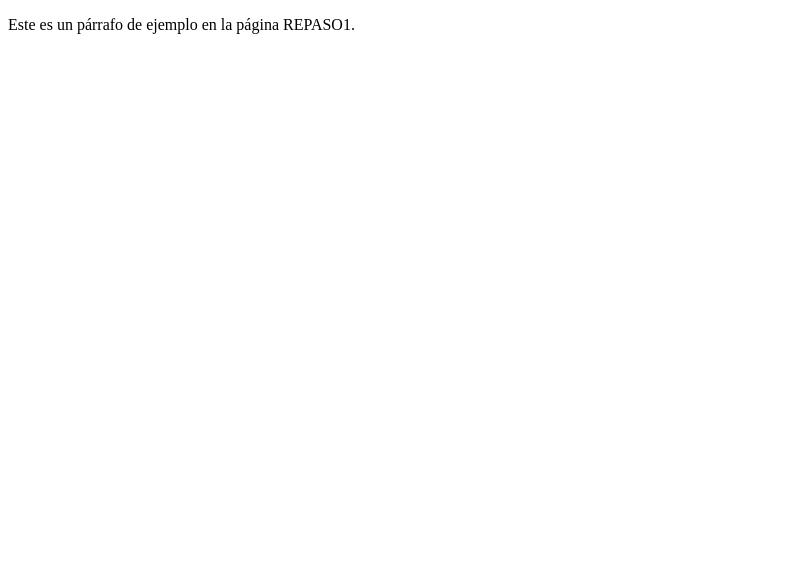
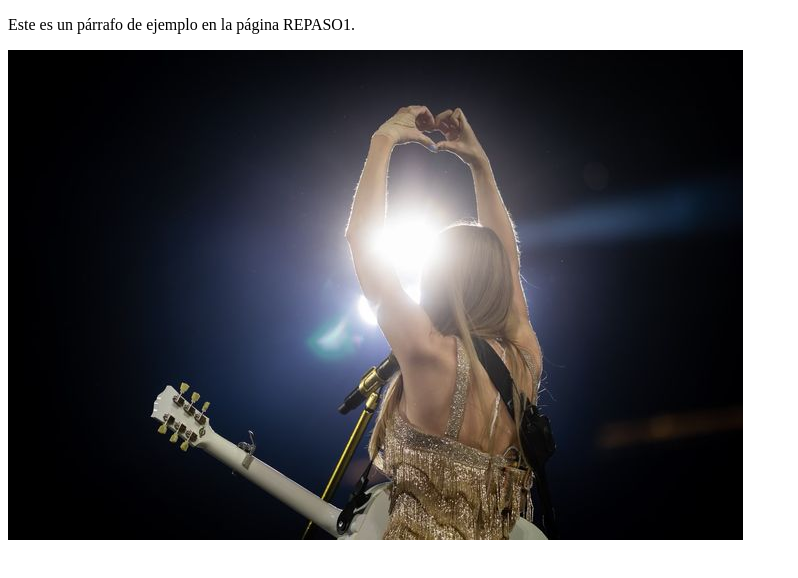
Before and after one commit to Caroreyes22/EjemploWeb, a plain HTML site: page index.html in a window 1280 px wide. Shown: the whole page, without its empty margins (0-798 px from the left). Drawn offline with Linux system fonts and the light colour scheme.

Commit message:
prueba merge conflic

```diff
--- a/index.html
+++ b/index.html
@@ -7,5 +7,6 @@
   </head>
   <body>
     <p>Este es un párrafo de ejemplo en la página REPASO1.</p>
+    <img src="recursos/descarga.jpg" alt="taylor" title="hola" />
   </body>
 </html>
```
Also changed, not shown: recursos/descarga.jpg (added).
